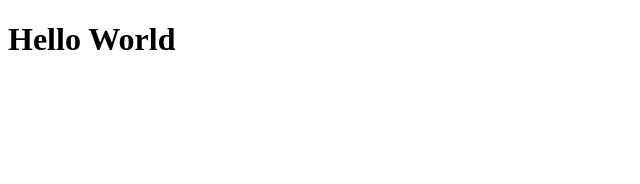
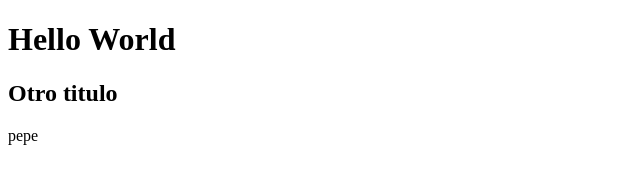
Before and after one commit to brunorey99/git-test, a plain HTML site: page index.html in a window 1280 px wide. Shown: the whole page, without its empty margins (0-640 px from the left). Drawn offline with Linux system fonts and the light colour scheme.

Commit message:
ahora si agregue un pepe

```diff
--- a/index.html
+++ b/index.html
@@ -8,5 +8,7 @@
 </head>
 <body>
     <h1>Hello World</h1>
+    <h2>Otro titulo</h2>
+    <p>pepe</p>
 </body>
 </html>
```
